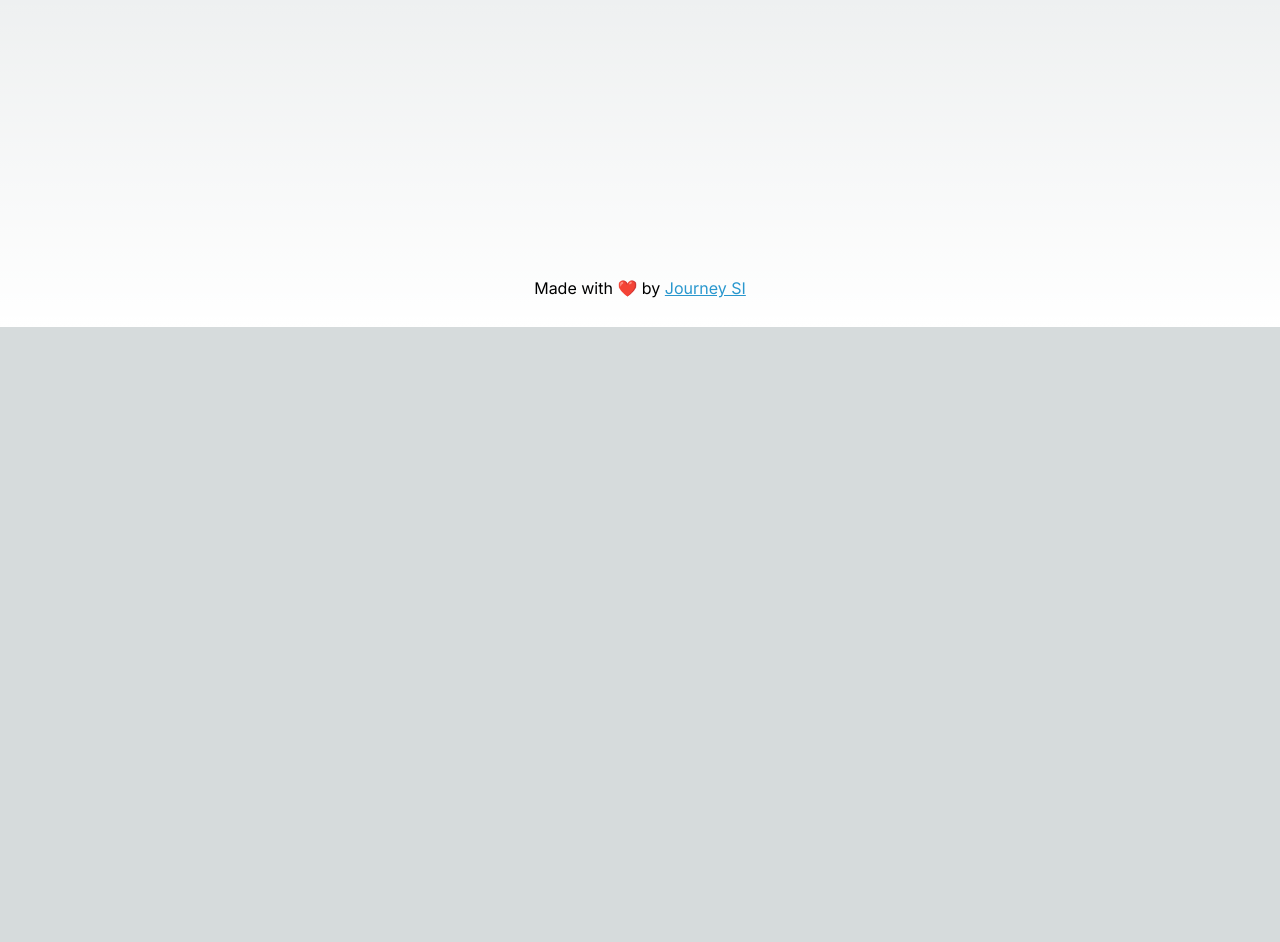
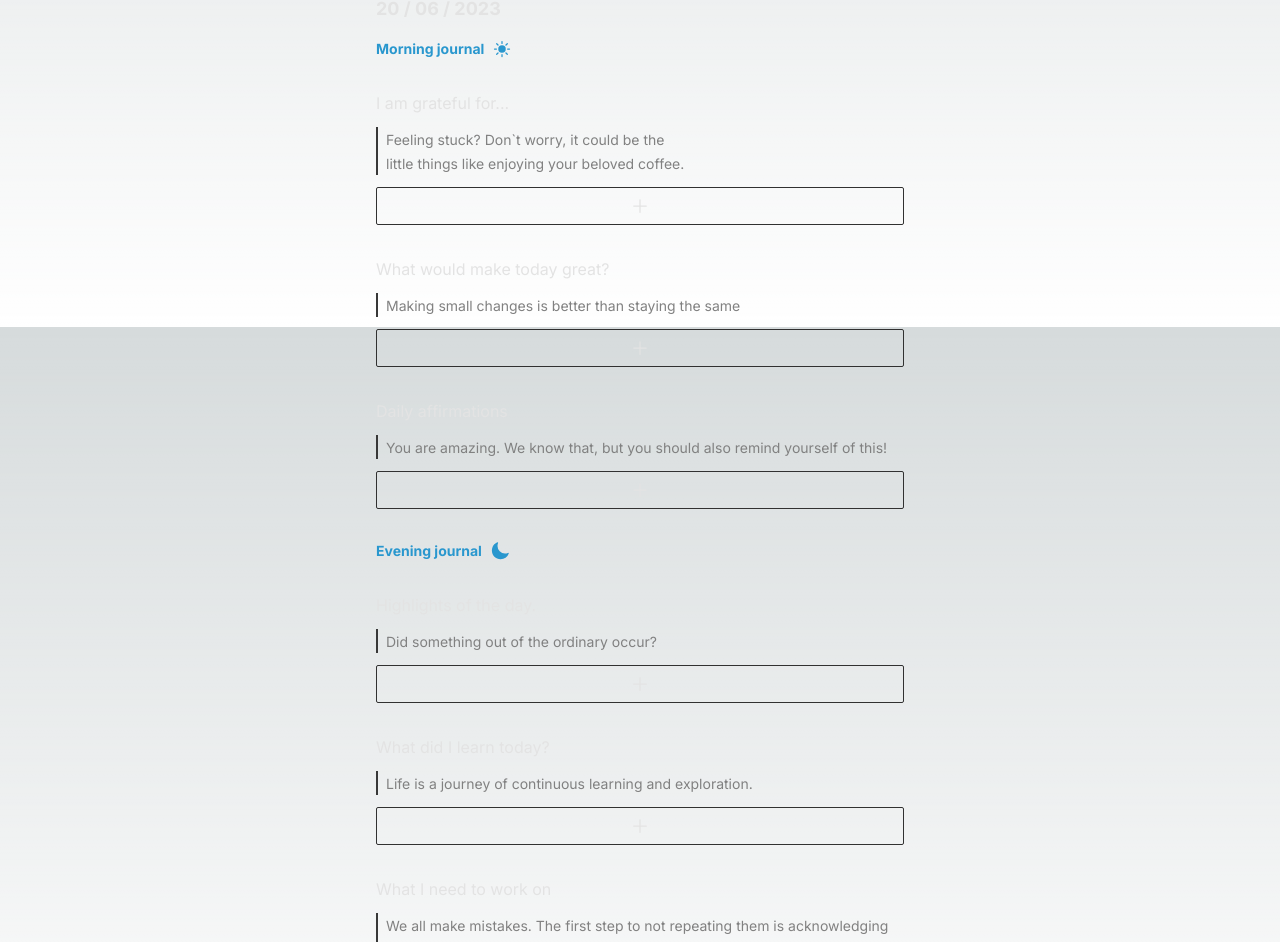
Before and after one commit to kudziajaroslaw98/5-minute-journal, a Next.js app: page / in a window 1280 px wide. Shown: the part 473-1415 px from the top of the page. Before the commit the page ends 800 px from the top, so only its background shows below. Built offline with nearby package versions, Linux system fonts and the light colour scheme.

Commit message:
First working version

```diff
--- a/package.json
+++ b/package.json
@@ -19,12 +19,14 @@
     "cssnano": "^6.0.1",
     "eslint": "8.45.0",
     "eslint-config-next": "13.4.10",
+    "lodash": "^4.17.21",
     "next": "^13.4.6",
     "next-pwa": "^5.6.0",
     "postcss": "8.4.26",
     "react": "18.2.0",
     "react-dom": "18.2.0",
-    "tailwindcss": "3.3.3"
+    "tailwindcss": "3.3.3",
+    "uuid": "^9.0.0"
   },
   "devDependencies": {
     "prettier": "2.8",
--- a/src/app/globals.css
+++ b/src/app/globals.css
@@ -16,12 +16,27 @@
     }
 }
 
+.no-scroll {
+    -ms-overflow-style: none; /* for Internet Explorer, Edge */
+    scrollbar-width: none; /* for Firefox */
+    overflow-y: scroll;
+}
+
+.no-scroll::-webkit-scrollbar {
+    display: none; /* for Chrome, Safari, and Opera */
+}
+
+textarea {
+    height: 36px;
+    resize: none;
+    overflow: hidden;
+}
+
 body {
     color: rgb(var(--foreground-rgb));
     background: linear-gradient(
             to bottom,
             transparent,
             rgb(var(--background-end-rgb))
-    )
-    rgb(var(--background-start-rgb));
+    ) rgb(var(--background-start-rgb));
 }
--- a/src/app/layout.tsx
+++ b/src/app/layout.tsx
@@ -59,8 +59,10 @@ export default function RootLayout({
 }) {
 	return (
 		<html lang='en' className='h-full w-full'>
-			<body className={`${openSans.variable} ${inter.variable} h-full w-full`}>
-				<div className='mx-auto flex h-full w-full max-w-xl flex-col font-inter'>
+			<body
+				className={`${openSans.variable} ${inter.variable} no-scroll h-full w-full`}
+			>
+				<div className='no-scroll mx-auto flex h-auto w-full max-w-xl flex-col gap-y-6 p-6 font-inter text-emperor-100'>
 					<HeaderComponent />
 
 					{children}
--- a/src/app/page.tsx
+++ b/src/app/page.tsx
@@ -1,8 +1,28 @@
+import Image from "next/image";
+import Banner from '@images/blog-banner.webp';
+import JournalComponent from "@components/Journal/journal.component.tsx";
+
 export default function Home() {
-	return (
-		<main className='relative flex h-full flex-col items-center justify-center p-12 '>
-			<span className='text-center text-4xl font-bold'>Your 5 Minute Journal</span>
-			<span className='animate-pulse pt-12 text-2xl'>Coming soon</span>
-		</main>
-	);
+    return (
+        <main className='relative flex h-full flex-col'>
+            <div className='relative w-full h-[12.5rem]'>
+                <Image src={Banner}
+                       alt={'Banner image'}
+                       className='object-cover rounded-lg'
+                       priority
+                       fill
+                />
+            </div>
+
+            <span
+                className='font-open-sans text-center font-light pt-6 text-sm leading-6 min-[450px]:leading-7 min-[450px]:text-lg'>
+                    Five minutes of reflection can focus a day. <br/>
+                    Five days can shape a week.<br/>
+                    Five weeks can transform a year.<br/>
+                    Your life is a series of moments, take charge of them.<br/>
+            </span>
+
+            <JournalComponent />
+        </main>
+    );
 }
--- /dev/null
+++ b/src/components/Journal/journal.component.tsx
@@ -0,0 +1,223 @@
+'use client';
+
+import { MoonIcon, SunIcon } from '@heroicons/react/24/solid';
+import { useEffect, useState } from 'react'; // @ts-ignore
+import lodash from 'lodash';
+import AddNewRowInputComponent from '@components/inputs/add-new-row-input.component.tsx';
+// @ts-ignore
+import { v4 as uuidv4 } from 'uuid';
+import TextInputComponent from '@components/inputs/text-input.component.tsx';
+
+type BaseValue = {
+	[key: string]: string | null;
+};
+
+type JournalValue = {
+	[key: string]: {
+		grateful: BaseValue;
+		great: BaseValue;
+		affirmations: BaseValue;
+		highlights: BaseValue;
+		learn: BaseValue;
+		work: BaseValue;
+	};
+} | null;
+
+function JournalComponent() {
+	const [journalValue, setJournalValue] = useState<JournalValue>(null);
+	const todayDate = new Date().toLocaleDateString('en-GB');
+
+	useEffect(() => {
+		const journal = localStorage.getItem('journal');
+		const parsedJSON = JSON.parse(journal as string);
+		if (journal === null) {
+			addEmptyTodayObject();
+			return;
+		}
+		if (!lodash.has(parsedJSON, todayDate)) {
+			setJournalValue({
+				...parsedJSON,
+				[todayDate]: {
+					grateful: {},
+					great: {},
+					affirmations: {},
+					highlights: {},
+					learn: {},
+					work: {},
+				},
+			});
+			return;
+		}
+
+		setJournalValue(parsedJSON);
+	}, []);
+
+	useEffect(() => {
+		if (journalValue === null) {
+			return;
+		}
+		localStorage.setItem('journal', JSON.stringify(journalValue));
+		console.log(journalValue);
+	}, [journalValue]);
+
+	function checkIfTodayIsAvailable() {
+		return !lodash.has(journalValue, todayDate);
+	}
+
+	function addEmptyTodayObject() {
+		setJournalValue({
+			...journalValue,
+			[todayDate]: {
+				grateful: {},
+				great: {},
+				affirmations: {},
+				highlights: {},
+				learn: {},
+				work: {},
+			},
+		});
+	}
+
+	function addNewSectionRow(type: string) {
+		if (!checkIfTodayIsAvailable()) {
+			addEmptyTodayObject();
+		}
+		setJournalValue({
+			...journalValue,
+			[todayDate]: {
+				// @ts-ignore
+				...journalValue[todayDate],
+				[type]: {
+					// @ts-ignore
+					...journalValue[todayDate][type],
+					[uuidv4()]: null,
+				},
+			},
+		});
+	}
+
+	function modifySectionRow(type: string, id: string, value: string) {
+		if (!checkIfTodayIsAvailable()) {
+			addEmptyTodayObject();
+		}
+		setJournalValue({
+			...journalValue,
+			[todayDate]: {
+				// @ts-ignore
+				...journalValue[todayDate],
+				[type]: {
+					// @ts-ignore
+					...journalValue[todayDate][type],
+					[id]: value,
+				},
+			},
+		});
+	}
+
+	return (
+		<div className='flex h-full w-full flex-col gap-y-8 pt-12'>
+			<div className='flex flex-col gap-y-4'>
+				<span className='text-lg font-bold'>20 / 06 / 2023</span>
+				<span className='flex gap-x-2 text-sm font-bold text-picton-blue-500'>
+					Morning journal <SunIcon className='w-[1.25rem]' />
+				</span>
+			</div>
+
+			<section className='flex flex-col gap-y-3'>
+				<h3>I am grateful for...</h3>
+
+				<div className='border-l-2 border-emperor-800 pl-2'>
+					<span className='text-sm text-emperor-400 '>
+						Feeling stuck? Don`t worry, it could be the <br /> little things like
+						enjoying your beloved coffee.
+					</span>
+				</div>
+
+				{lodash.has(journalValue, todayDate) &&
+					lodash.has(journalValue[todayDate], 'grateful') &&
+					Object.keys(journalValue[todayDate].grateful).map((key) => {
+						return (
+							<TextInputComponent
+								key={key}
+								type={'grateful'}
+								id={key}
+								action={modifySectionRow}
+								initialValue={journalValue[todayDate].grateful[key]}
+							/>
+						);
+					})}
+				<AddNewRowInputComponent type={'grateful'} action={addNewSectionRow} />
+			</section>
+
+			<section className='flex flex-col gap-y-3'>
+				<h3>What would make today great?</h3>
+
+				<div className='border-l-2 border-emperor-800 pl-2'>
+					<span className='text-sm text-emperor-400 '>
+						Making small changes is better than staying the same
+					</span>
+				</div>
+
+				<AddNewRowInputComponent type={'great'} action={addNewSectionRow} />
+			</section>
+
+			<section className='flex flex-col gap-y-3'>
+				<h3>Daily affirmations</h3>
+
+				<div className='border-l-2 border-emperor-800 pl-2'>
+					<span className='text-sm text-emperor-400 '>
+						You are amazing. We know that, but you should also remind yourself of
+						this!
+					</span>
+				</div>
+
+				<AddNewRowInputComponent type={'affirmations'} action={addNewSectionRow} />
+			</section>
+
+			<div className='flex flex-col gap-y-4'>
+				<span className='flex gap-x-2 text-sm font-bold text-picton-blue-500'>
+					Evening journal <MoonIcon className='w-[1.25rem]' />
+				</span>
+			</div>
+
+			<section className='flex flex-col gap-y-3'>
+				<h3>Highlights of the day.</h3>
+
+				<div className='border-l-2 border-emperor-800 pl-2'>
+					<span className='text-sm text-emperor-400 '>
+						Did something out of the ordinary occur?
+					</span>
+				</div>
+
+				<AddNewRowInputComponent type={'highlights'} action={addNewSectionRow} />
+			</section>
+
+			<section className='flex flex-col gap-y-3'>
+				<h3>What did I learn today?</h3>
+
+				<div className='border-l-2 border-emperor-800 pl-2'>
+					<span className='text-sm text-emperor-400 '>
+						Life is a journey of continuous learning and exploration.
+					</span>
+				</div>
+
+				<AddNewRowInputComponent type={'learn'} action={addNewSectionRow} />
+			</section>
+
+			<section className='flex flex-col gap-y-3'>
+				<h3>What I need to work on</h3>
+
+				<div className='border-l-2 border-emperor-800 pl-2'>
+					<span className='text-sm text-emperor-400 '>
+						We all make mistakes. The first step to not repeating them is
+						acknowledging that they happened.
+					</span>
+				</div>
+
+				<AddNewRowInputComponent type={'work'} action={addNewSectionRow} />
+			</section>
+		</div>
+	);
+}
+
+export default JournalComponent;
--- a/src/components/header/header.component.tsx
+++ b/src/components/header/header.component.tsx
@@ -1,13 +1,13 @@
 import Link from 'next/link';
-import { Bars3Icon } from '@heroicons/react/24/solid';
+import {Bars3Icon} from '@heroicons/react/24/solid';
 import Logo from '../../../public/images/svg/logo.svg';
 
 export function HeaderComponent() {
     return (
-		<header className={`top-0 z-50 w-full space-x-2 px-5 py-3 drop-shadow-2xl`}>
+        <header className={`top-0 z-50 w-full space-x-2 drop-shadow-2xl`}>
             <div className='flex w-full items-center justify-between'>
                 <Link className='flex items-center gap-2 sm:gap-6' href='/'>
-					<Logo className='object-fit h-8 w-8' />
+                    <Logo className='object-fit h-8 w-8'/>
 
                     <h1 className='text-xl font-black uppercase leading-6 text-emperor-100 md:text-3xl'>
                         Journey
@@ -15,7 +15,7 @@ export function HeaderComponent() {
                 </Link>
 
                 <div className='flex flex-1 items-center justify-end gap-6 md:gap-12'>
-					<Bars3Icon className='h-8 w-8 cursor-pointer text-emperor-100' />
+                    <Bars3Icon className='h-8 w-8 cursor-pointer text-emperor-100'/>
                 </div>
             </div>
         </header>
--- /dev/null
+++ b/src/components/inputs/add-new-row-input.component.tsx
@@ -0,0 +1,24 @@
+'use client';
+
+import { PlusIcon } from '@heroicons/react/24/solid';
+
+type AddNewRowType = {
+	type: string;
+	action: (type: string) => void;
+};
+
+function AddNewRowInputComponent({ type, action }: AddNewRowType) {
+	return (
+		<div>
+			<button
+				type='button'
+				onClick={() => action(type)}
+				className='flex w-full justify-center rounded-sm border-[0.5px] border-emperor-900 bg-transparent p-2 text-sm transition-colors hover:bg-emperor-900'
+			>
+				<PlusIcon className='w-5' />
+			</button>
+		</div>
+	);
+}
+
+export default AddNewRowInputComponent;
--- /dev/null
+++ b/src/components/inputs/text-input.component.tsx
@@ -0,0 +1,35 @@
+'use client';
+
+import { useRef } from 'react';
+
+type TextInputType = {
+	type: string;
+	id: string;
+	initialValue: string | null;
+	action: (type: string, value: string, id: string) => void;
+};
+
+function TextInputComponent({ type, initialValue, id, action }: TextInputType) {
+	const textAreaRef = useRef(null);
+
+	function auto_grow() {
+		// @ts-ignore
+		textAreaRef.current.style.height = '5px';
+		// @ts-ignore
+		textAreaRef.current.style.height = `${textAreaRef.current.scrollHeight}px`;
+	}
+
+	return (
+		<div>
+			<textarea
+				ref={textAreaRef}
+				onInput={(e) => auto_grow()}
+				onBlur={(e) => action(type, id, e.target.value)}
+				defaultValue={initialValue ?? ''}
+				className='w-full rounded-sm border-[0.5px] border-emperor-900 bg-transparent p-2 text-sm'
+			/>
+		</div>
+	);
+}
+
+export default TextInputComponent;
```
Also changed, not shown: public/manifest.json, 2 other files (tests, documents, lock files or other folders). Lines whose indentation alone changed are shown as unchanged.
